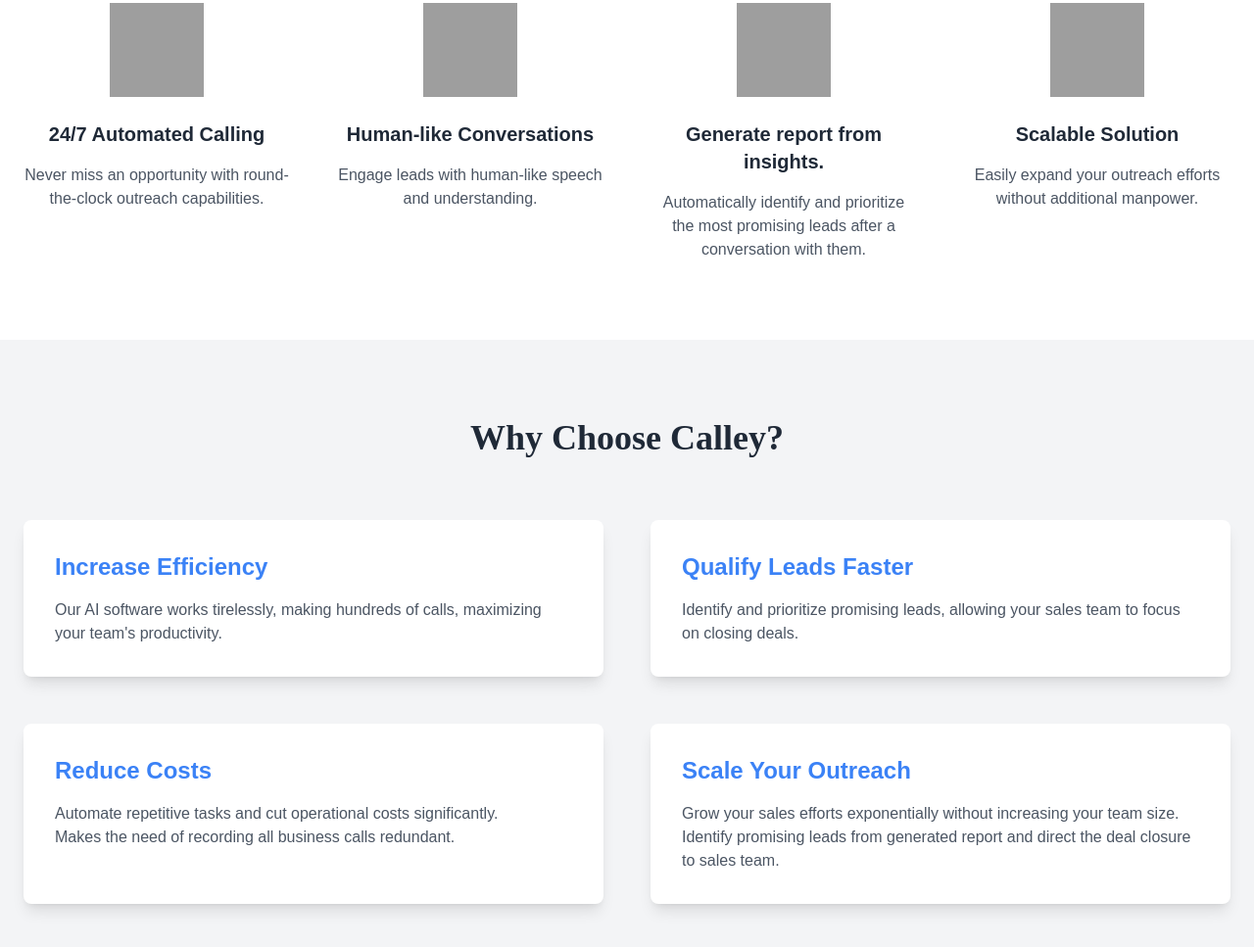
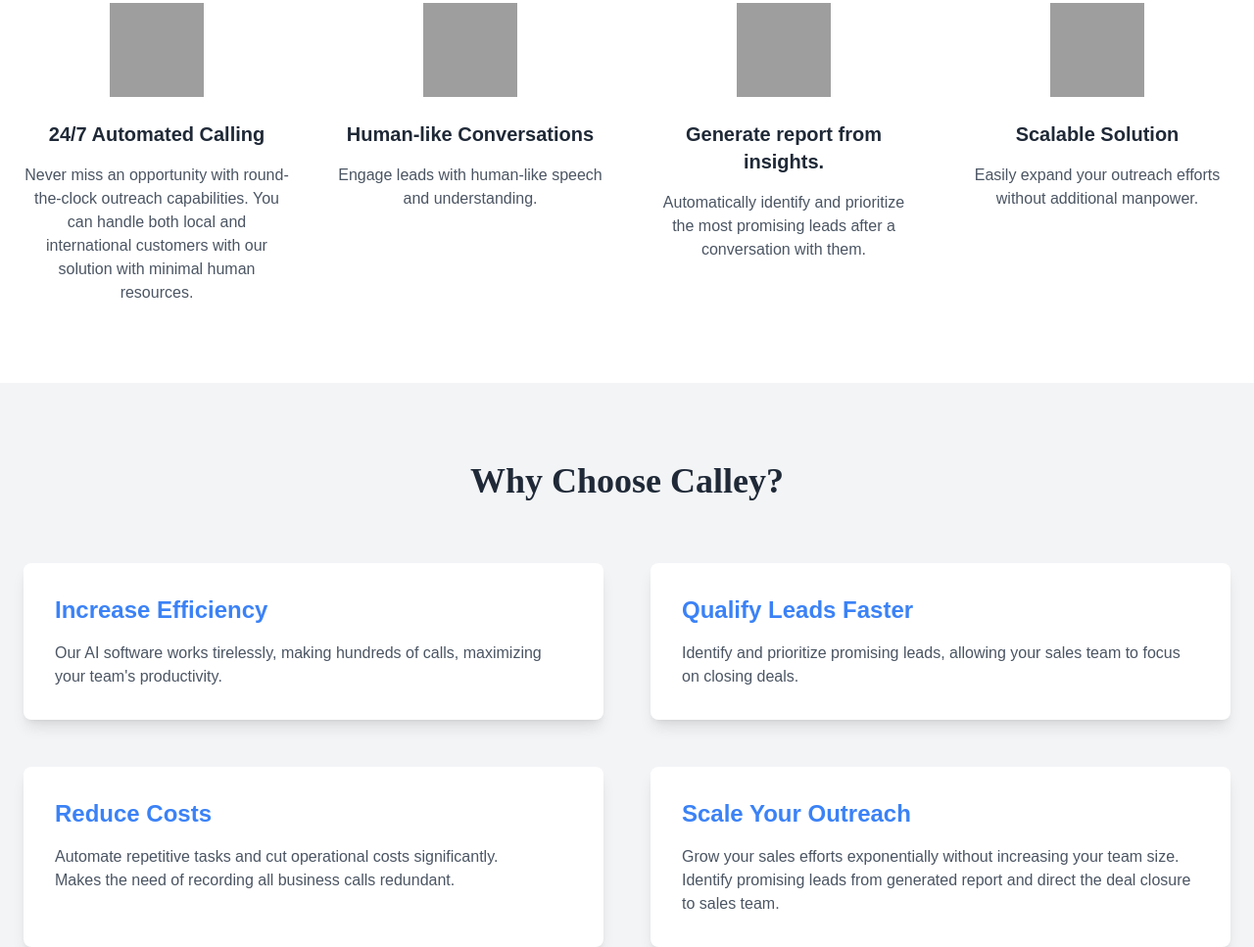
Before and after one commit to aditya10avg/CalleyAI, a plain HTML site: page index.html in a window 1280 px wide. Shown: the part 749-1716 px from the top of the page at 98% size. Drawn offline with nearby package versions, Linux system fonts and the light colour scheme; grey boxes are pictures that could not be loaded; a web font is replaced by a local one.

Commit message:
Update customer support segment.

```diff
--- a/index.html
+++ b/index.html
@@ -77,7 +77,7 @@
                             <img src="https://cdn-icons-png.flaticon.com/512/3616/3616961.png" alt="24/7 Calling" class="w-24 h-24 mx-auto">
                         </div>
                         <h3 class="text-xl font-semibold mb-4">24/7 Automated Calling</h3>
-                        <p class="text-gray-600">Never miss an opportunity with round-the-clock outreach capabilities.</p>
+                        <p class="text-gray-600">Never miss an opportunity with round-the-clock outreach capabilities. You can handle both local and international customers with our solution with minimal human resources.</p>
                     </div>
                     <div class="text-center">
                         <div class="mb-6">
```
